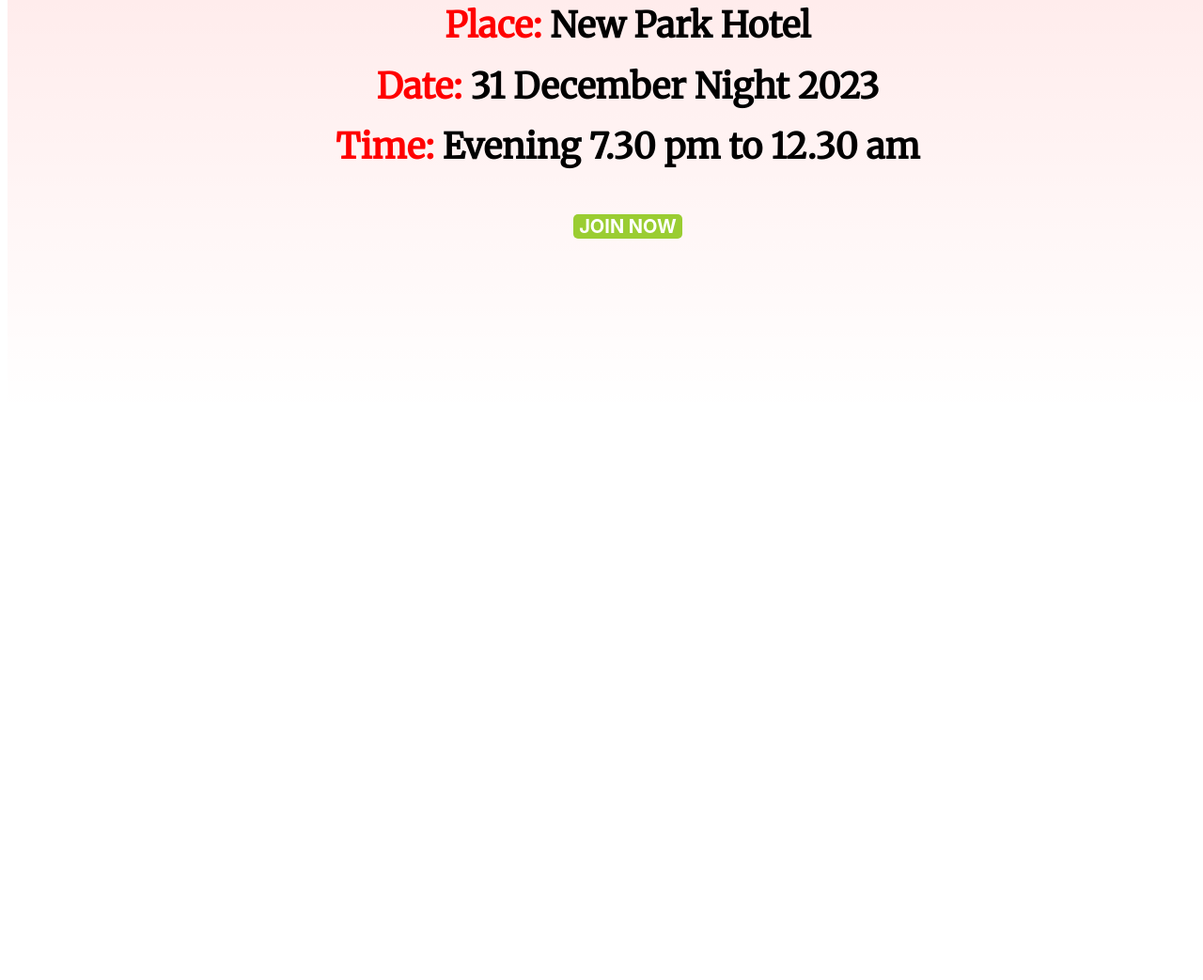
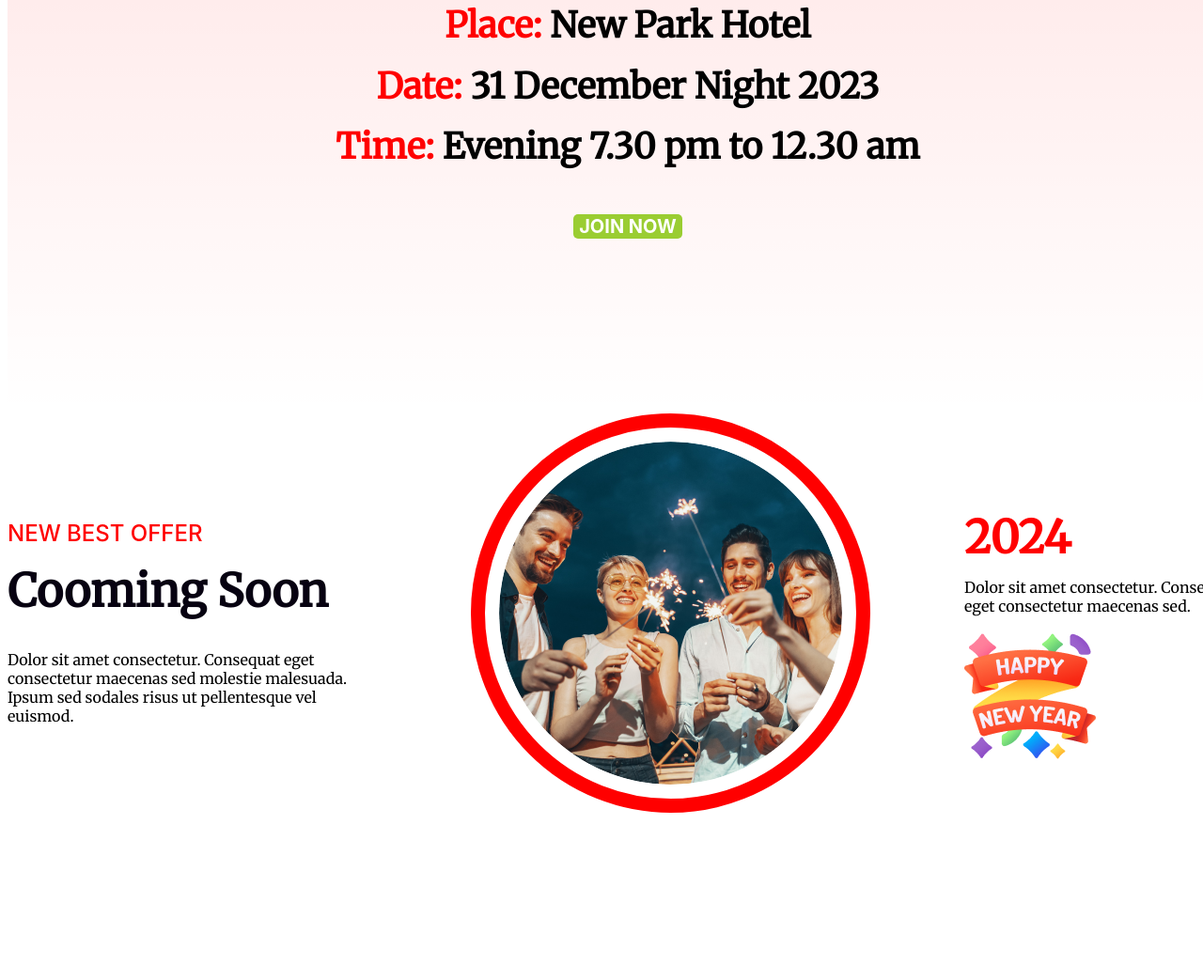
Before and after one commit to shaker-ullah/New-year-a1, a plain HTML site: page index.html in a window 1280 px wide. Shown: the part 2587-3630 px from the top of the page at 94% size. Before the commit the page ends 3035 px from the top, so only its background shows below. Drawn offline with Linux system fonts and the light colour scheme.

Commit message:
best offer sec added

```diff
--- a/index.html
+++ b/index.html
@@ -63,6 +63,24 @@
             </div>
         </section>
 
+        <!-- Best Offer Section  -->
+        <section class="banner-h-w">
+            <div class="best-offer-container">
+                <div class="offer-content">
+                    <h4 class="best-offer">NEW BEST OFFER</h4>
+                    <h3 class="best-offer-title">Cooming Soon</h3>
+                    <p class="best-offer-discription">Dolor sit amet consectetur. Consequat eget consectetur maecenas sed molestie malesuada. Ipsum sed sodales risus ut pellentesque vel euismod. </p>
+                </div>
+                <div class="offer-img">
+                    <img src="images/Ellipse-1.png" alt="">
+                </div>
+                <div class="offer-conclution">
+                    <h3 class="conclution-title">2024</h3>
+                    <p class="conclution-discription">Dolor sit amet consectetur. Consequat eget consectetur maecenas sed.</p>
+                    <img src="images/Group-96.png" alt="">
+                </div>
+            </div>
+        </section>
     </main>
 
 </body>
--- a/styels/styels.css
+++ b/styels/styels.css
@@ -137,32 +137,80 @@ button {
     text-transform: uppercase;
     cursor: pointer;
 }
-button:hover{
+
+button:hover {
     background-color: rgb(196, 235, 119);
 }
 
 
 /* Hotel related styles  */
-    .hotel-container{
-        margin-top: 120px ;
+.hotel-container {
+    margin-top: 120px;
     background-image: linear-gradient(180deg, rgba(255, 0, 0, 0.10) 0%, rgba(255, 0, 0, 0.00) 100%);
     border-radius: 10px;
 }
-    .hotel-container .hotel-info{
+
+.hotel-container .hotel-info {
     text-align: center;
     font-size: 32px;
     font-weight: 600;
 
 }
-    .hotel-container{
+
+.hotel-container {
     display: flex;
     align-items: center;
     justify-content: center;
 }
 
-.hotel-container .hotel-info h3{
+.hotel-container .hotel-info h3 {
     margin-top: -20px;
 }
- span{
+
+span {
     color: #F00;
 }
+
+
+/* Best Offer styles  */
+.best-offer-container {
+    display: flex;
+    align-items: center;
+    justify-content: space-between;
+    gap: 100px;
+    background-color: #FFF;
+    ;
+}
+
+.best-offer {
+    color: #F00;
+    font-family: Inter;
+    font-size: 24px;
+    font-weight: 500;
+
+}
+
+.best-offer-title {
+    color: #070211;
+    font-size: 48px;
+    font-weight: 900;
+    margin-top: -15px;
+}
+
+.offer-img img {
+    padding: 15px;
+    border: 15px solid red;
+    border-radius: 50%;
+}
+
+.best-offer-discription {
+    margin-top: -15px;
+    width: 393px;
+}
+
+.conclution-title {
+    color: #F00;
+    font-size: 48px;
+    font-weight: 700;
+    margin-bottom: -3px;
+}
```
Also changed, not shown: images/Ellipse-1.png (renamed from images/Ellipse 1.png), images/Group-96.png (renamed from images/Group 96.png). Lines whose indentation alone changed are shown as unchanged.
